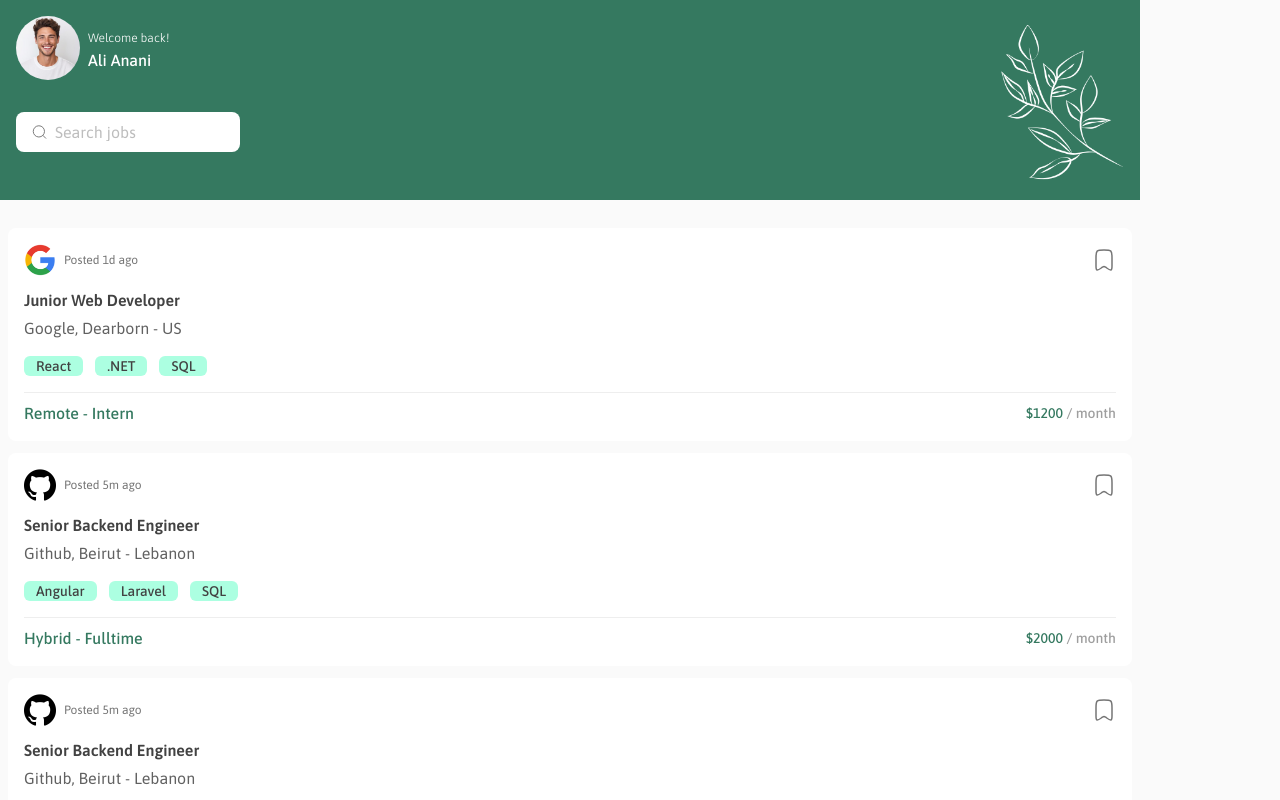
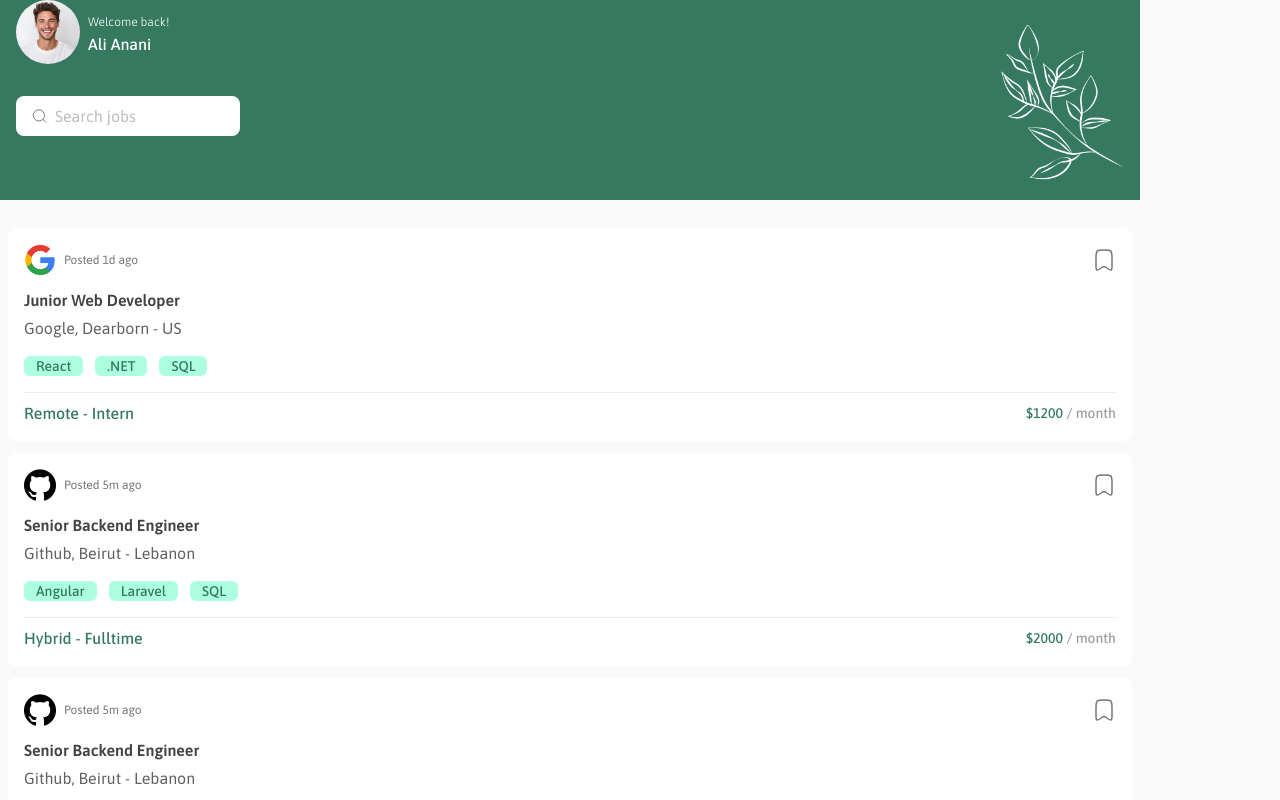
Before and after one commit to AlisCodeSpace/Seeder, a React (Vite) app: page /jobs in a window 1280 px wide. Shown: the top 800 px of the page. Built offline with nearby package versions, Linux system fonts and the light colour scheme; a web font is replaced by a local one.

Commit message:
Added safe area padding top

```diff
--- a/src/components/jobs/Header.jsx
+++ b/src/components/jobs/Header.jsx
@@ -8,7 +8,9 @@ import { ImageWithTextSkeleton } from '../../skeletons/ImageWithText'
 const Header = () => {
   const [loaded, setLoaded] = useState(false)
   return (
-    <div className='relative bg-primary w-full h-[200px] pl-4 pt-4 flex flex-col gap-8'>
+    <div className='relative bg-primary w-full h-[200px] pl-4 pt-4 flex flex-col gap-8' style={{
+        paddingTop: 'env(safe-area-inset-top)',
+      }}>
         <img src={Plant} width={156} alt="Plant" className='absolute right-0 bottom-5'/>
         {!loaded && <ImageWithTextSkeleton />}
         <div className={`gap-2 items-center ${loaded ? 'flex' : 'hidden'}`}>
--- a/src/components/jobs/Job.jsx
+++ b/src/components/jobs/Job.jsx
@@ -14,7 +14,7 @@ const Job = ({ logo, path, companyName, position, jobType, city, country, workSt
   }
 
   const skillset = skills.map((skill, index) => (
-    <span key={index} className='rounded-md bg-secondary text-gray-800 text-sm font-medium px-3'>{skill}</span>
+    <span key={index} className='rounded-md bg-secondary text-primary text-sm font-medium px-3'>{skill}</span>
   ))
 
   return (
```
